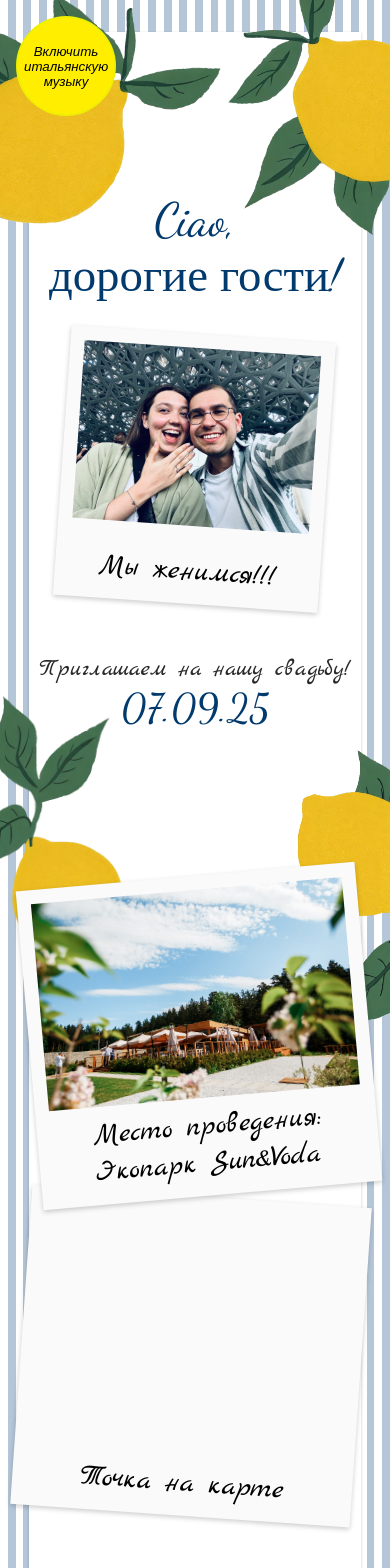
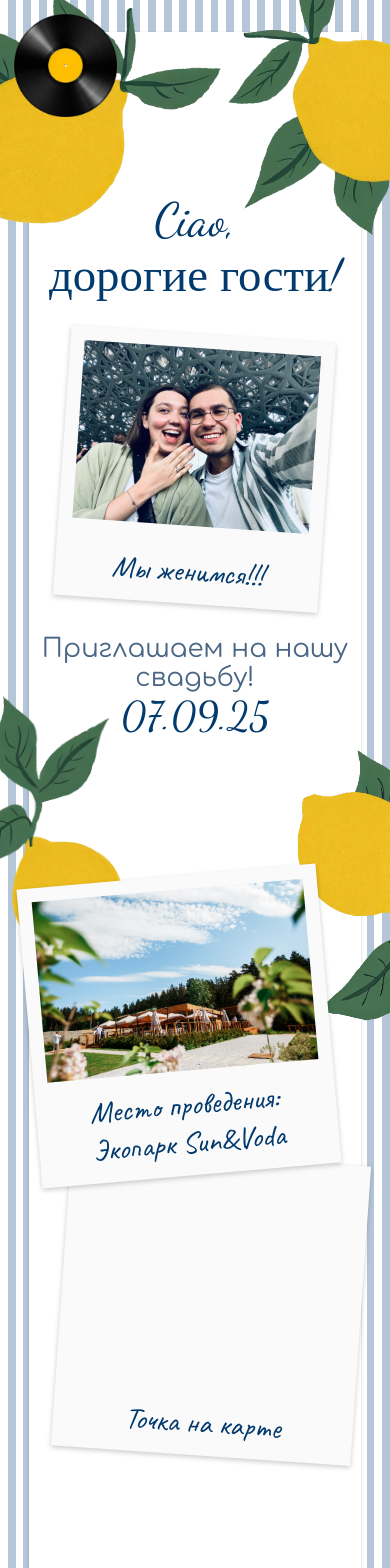
Before and after one commit to sockolovzhe/invitation, a Vue app: page /#/1 in a window 390 px wide. Shown: the top 1568 px of the page. Built offline with nearby package versions, Linux system fonts and the light colour scheme.

Commit message:
in process

```diff
--- a/src/App.vue
+++ b/src/App.vue
@@ -4,8 +4,7 @@
   </div>
   <main :style="{ visibility: !isLoading ? 'hidden' : 'visible'}">
     <button @click="playMusic" class="musicBtn">
-      <div v-if="!isPlaying">Включить итальянскую музыку</div>
-      <img v-else src="/src/assets/vynil.png" class="musicBtn__img rotating">
+      <img src="/src/assets/vynil.png" class="musicBtn__img" :class="{ 'rotating' : isPlaying }">
     </button>
     <audio ref="audioRef" autoplay loop>
       <source src="./assets/quando.mp3" type="audio/mpeg">
@@ -99,24 +98,20 @@ main {
   width: 100px;
   height: 100px;
   border-radius: 100%;
-  background-color: rgb(255, 238, 0);
-  cursor: pointer;
-  border: 2px solid rgba(240, 240, 1, 0.884);
-  font-style: italic;
+  border: none;
   box-sizing: border-box;
-
-  &:hover {
-    background-color: yellow;
-  }
 
   &__img {
     position: absolute;
     top: -10px;
     left: -10px;
-    width: 116px;
+    width: 119px;
     object-fit: contain;
+    cursor: pointer;
+  }
+
+  .rotating {
     animation: spin 3s linear infinite;
-    cursor: pointer;
   }
 }
 </style>
--- a/src/assets/base.css
+++ b/src/assets/base.css
@@ -1,5 +1,6 @@
 @import url('https://fonts.googleapis.com/css2?family=Dancing+Script:wght@400..700&display=swap');
 @import url('https://fonts.googleapis.com/css2?family=Comfortaa:wght@300..700&family=Marck+Script&family=Montserrat:ital,wght@0,100..900;1,100..900&family=Mulish:ital,wght@0,200..1000;1,200..1000&display=swap');
+@import url('https://fonts.googleapis.com/css2?family=Caveat:wght@400..700&family=Comfortaa:wght@300..700&display=swap');
 
 *,
 *::before,
--- a/src/components/PhotoCard.vue
+++ b/src/components/PhotoCard.vue
@@ -36,12 +36,13 @@ const props = withDefaults(defineProps<{
 
 .card-text {
   font-size: 3vh;
-  font-family: "Marck Script", cursive;
+  font-family: "Caveat", cursive;
   min-height: 40px;
   padding-top: 5px;
+  color: #023a6d;
 
   @media (max-width: 500px) {
-    font-size: 3.5vh;
+    font-size: 30px;
   }
 }
 
--- a/src/components/Place.vue
+++ b/src/components/Place.vue
@@ -28,8 +28,8 @@ if (mediaQuery800.matches) {
   mapHeight.value = 260
 }
 if (mediaQuery600.matches) {
-  mapWidth.value = 310
-  mapHeight.value = 220
+  mapWidth.value = 280
+  mapHeight.value = 210
 }
 </script>
 
@@ -55,8 +55,8 @@ if (mediaQuery600.matches) {
     height: 340px;
   }
   @media (max-width: 600px) {
-    width: 340px;
-    height: 320px;
+    width: 300px;
+    height: 300px;
   }
 }
 
@@ -73,7 +73,7 @@ if (mediaQuery600.matches) {
     top: 320px;
   }
   @media (max-width: 600px) {
-    top: 320px;
+    top: 280px;
   }
 }
 </style>
--- a/src/components/Title.vue
+++ b/src/components/Title.vue
@@ -60,17 +60,17 @@ const guestName = computed(() => {
   margin-top: 30px;
   text-align: center;
   width: 100%;
-  font-family: "Marck Script", cursive;
-  font-size: 4vh;
-  color: #292929;
+  font-family: "Comfortaa", sans-serif;
+  font-size: 46px;
+  color: #4a6685;
 
   @media (max-width: 1500px) {
     bottom: 200px;
-    font-size: 4vh;
+    font-size: 36px;
   }
   @media (max-width: 900px) {
-    margin-top: 50px;
-    font-size: 24px;
+    margin-top: 30px;
+    font-size: 26px;
   }
 }
 
```
